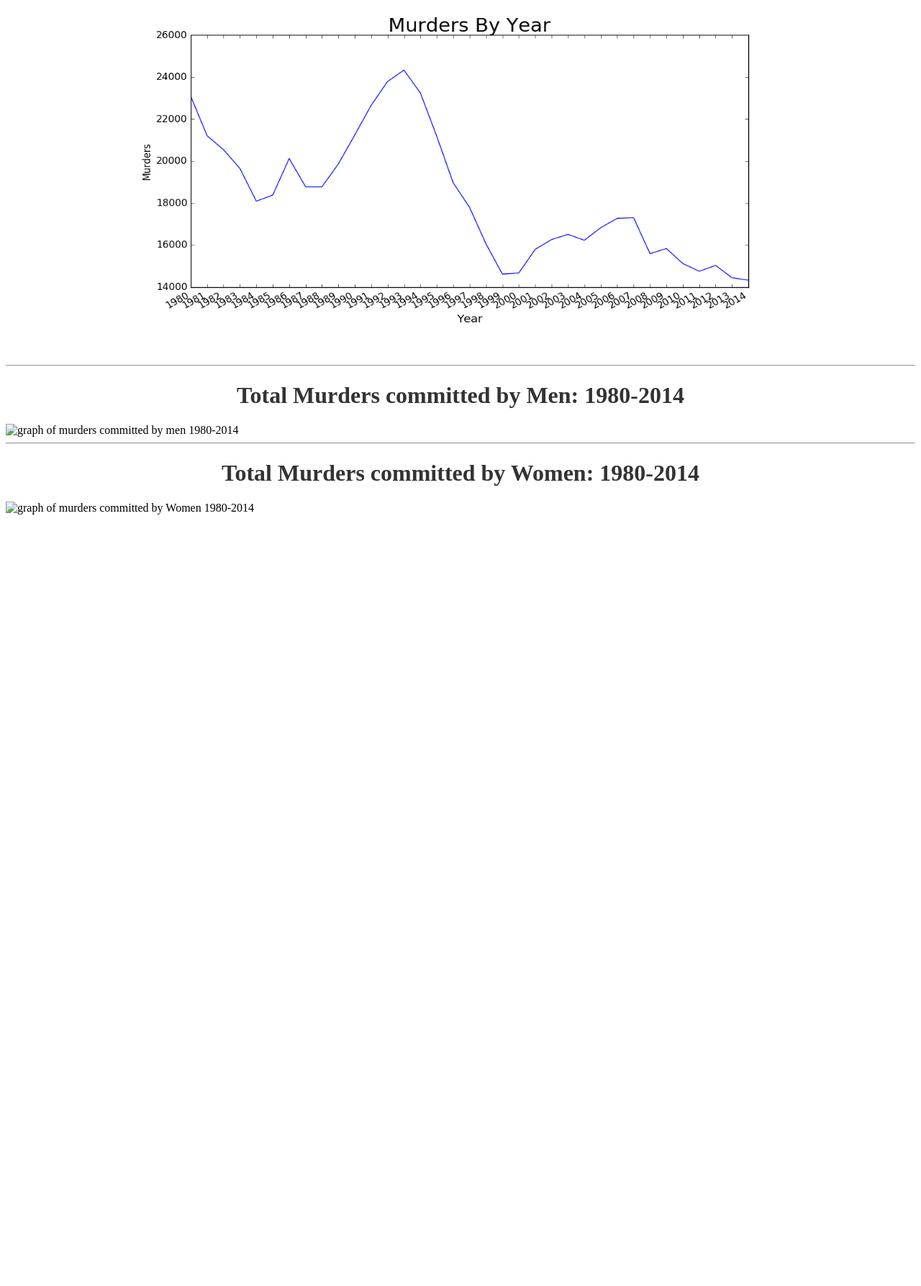
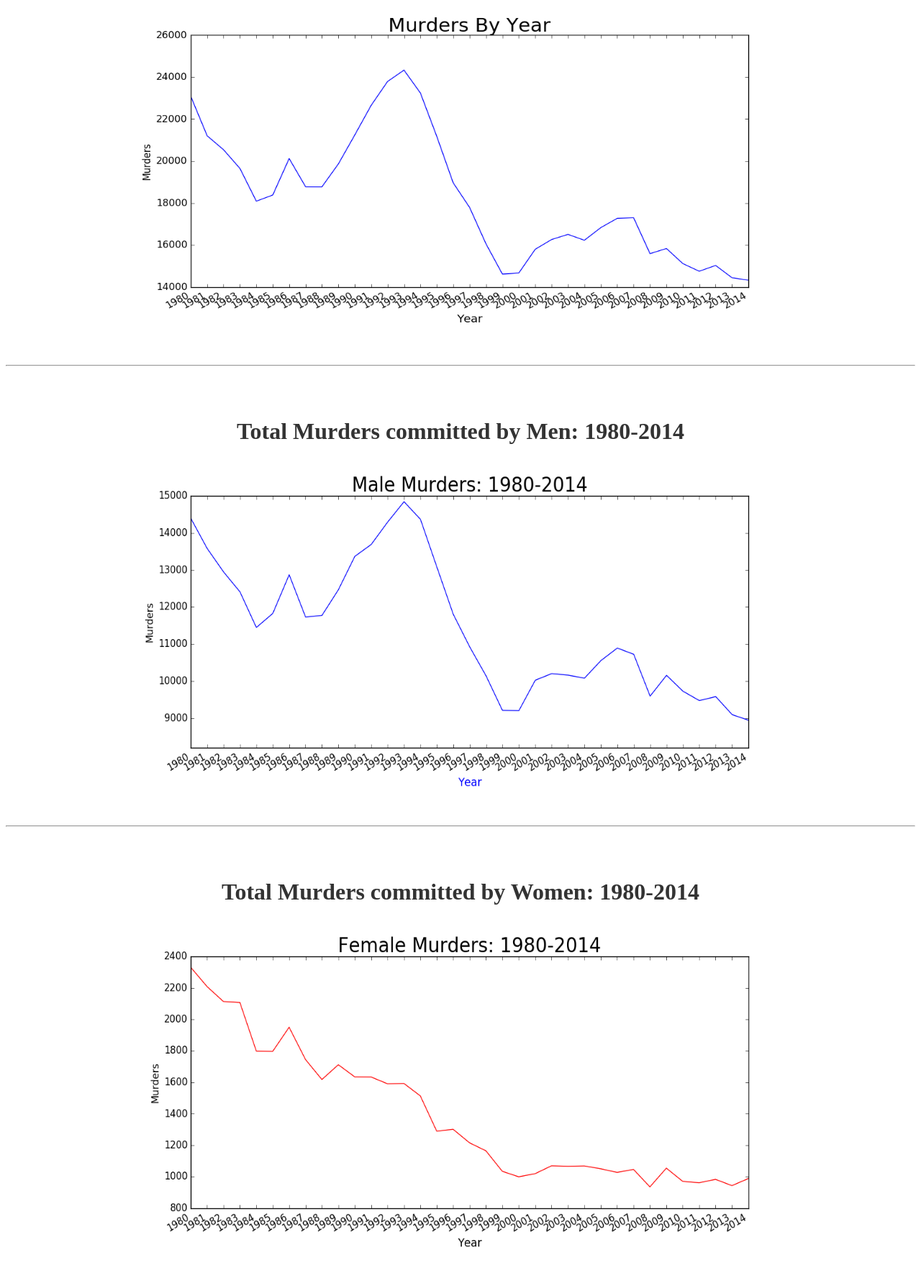
Before and after one commit to ravenusmc/murder_study, a Flask app: page /graphs in a window 1280 px wide. Shown: the part 311-2098 px from the top of the page at 72% size. Before the commit the page ends 1026 px from the top, so only its background shows below. Run offline with Flask 2, Linux system fonts and the light colour scheme; some libraries are stand-ins or nearby versions.

Commit message:
inserted graphs into graphs page

```diff
--- a/project/static/css/style.css
+++ b/project/static/css/style.css
@@ -226,6 +226,7 @@ img {
   width: 1000px;
 }
 
+
 @media only all and (max-width: 768px){
 
     .main_div {
--- a/project/templates/graph.html
+++ b/project/templates/graph.html
@@ -24,17 +24,17 @@
 <hr>
 
 <!-- Code for Second graph section -->
-<div id='men_murders' class='graph_one_container'>
+<div id='men_murders' class='graph_container'>
     <h1 class='center'>Total Murders committed by Men: 1980-2014</h1>
-    <img src='' alt='graph of murders committed by men 1980-2014'>
+    <img class='center image_fix' src='static/img/male_graph.png' alt='graph of murders committed by men 1980-2014'>
 </div>
 
 <hr>
 
 <!-- Code for Third graph section -->
-<div id='women_murders' class='graph_one_container'>
+<div id='women_murders' class='graph_container'>
     <h1 class='center'>Total Murders committed by Women: 1980-2014</h1>
-    <img src='' alt='graph of murders committed by Women 1980-2014'>
+    <img src='static/img/female_graph.png' alt='graph of murders committed by Women 1980-2014'>
 </div>
 
 
```
Also changed, not shown: project/static/img/female_graph.png (added), project/static/img/male_graph.png (added).
